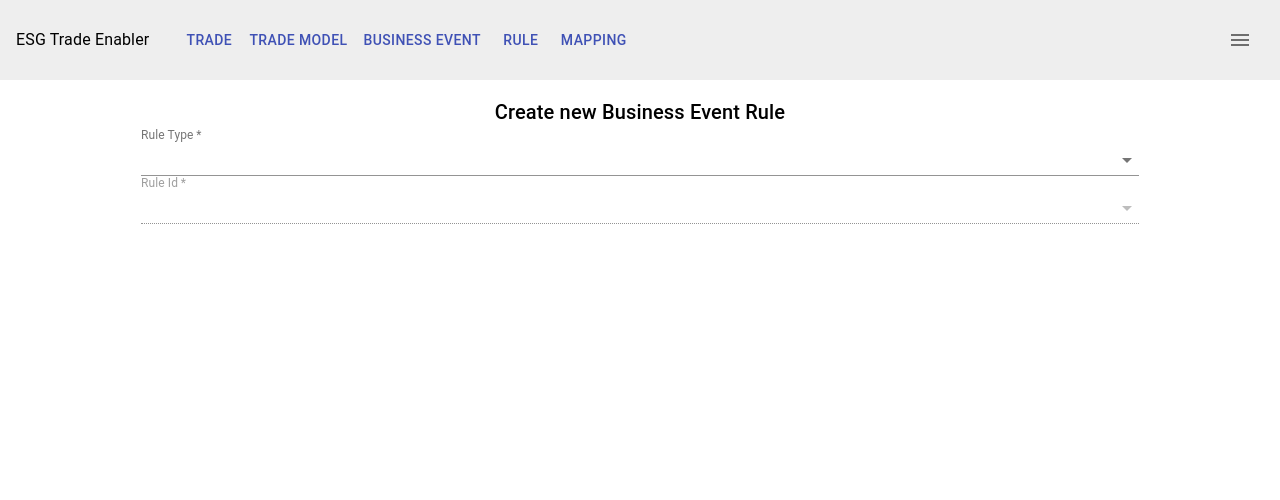
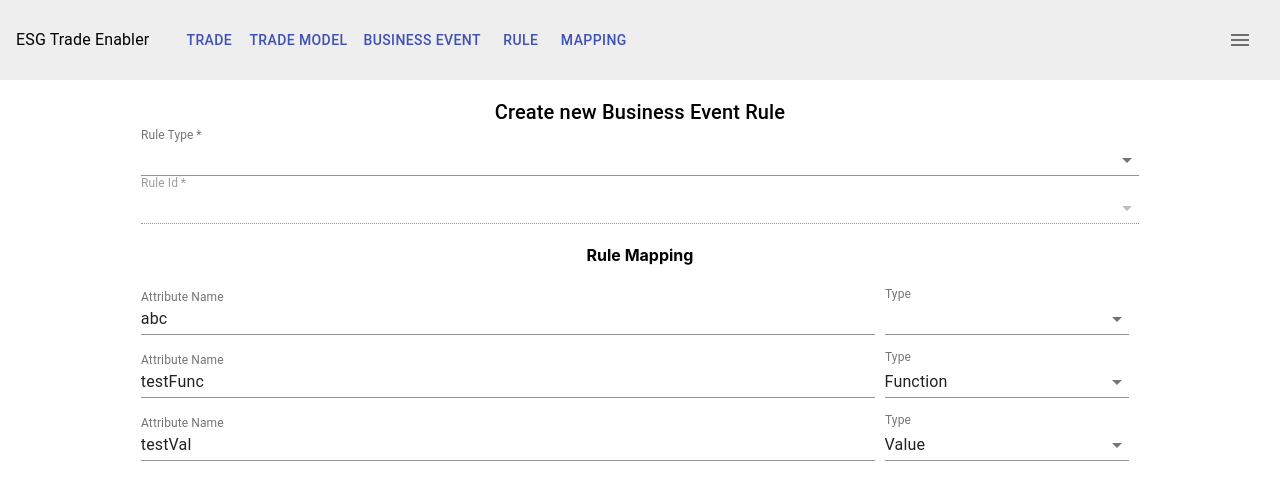
Before and after one commit to aashishmaheshwar/testyTemp, a React (Create React App) app: page /businessRuleMapper in a window 1280 px wide. Shown: the top 500 px of the page. Built offline with nearby package versions, Linux system fonts and the light colour scheme; what react-awesome-query-builder would draw is missing.

Commit message:
rule mapper - name and type added

```diff
--- a/src/components/BusinessRuleMapper.tsx
+++ b/src/components/BusinessRuleMapper.tsx
@@ -4,6 +4,7 @@ import { Form, Formik } from "formik";
 import React from "react";
 import { MockRuleIds, RuleTypes } from "../configs/RuleModel";
 import { BusinessRuleMapperInitialValues } from "../configs/RuleMapper";
+import RuleMapper from "./RuleMapper";
 
 const BusinessRuleMapper = ({ isNew = false }: { isNew: boolean }) => {
   return (
@@ -93,6 +94,7 @@ const BusinessRuleMapper = ({ isNew = false }: { isNew: boolean }) => {
                 onChange={(event: any, newValue: any | null) => {
                   setFieldValue("ruleId", newValue);
                   // trigger a GET call and get the rule for this ruleId /rule?ruleId=<string> API
+                  // setFieldValue("mapping", the array returned);
                 }}
                 options={MockRuleIds} // fetched asynchronously;
                 renderInput={(params: any) => (
@@ -107,6 +109,9 @@ const BusinessRuleMapper = ({ isNew = false }: { isNew: boolean }) => {
                 )}
                 disabled={!values.ruleType}
               />
+              {values.mapping?.length && (
+                <RuleMapper formikProps={formikProps} />
+              )}
             </Form>
           );
         }}
--- a/src/components/RuleMapper.tsx
+++ b/src/components/RuleMapper.tsx
@@ -1,37 +1,85 @@
 import React, { useEffect, useState } from "react";
 import { FieldArray, getIn, FormikProps } from "formik";
 import { BusinessRuleMapper, RuleAttributeMap } from "../configs/RuleMapper";
+import {
+  Box,
+  FormControl,
+  InputLabel,
+  MenuItem,
+  Select,
+  TextField,
+} from "@material-ui/core";
+import { useRuleModelStyles } from "./RuleModelStyles";
 
 type RuleMapperProps = {
-  ruleId: string;
   formikProps: FormikProps<BusinessRuleMapper>;
-  mappedData?: Array<RuleAttributeMap>;
 };
 
-const RuleMapper = ({ ruleId, mappedData, formikProps }: RuleMapperProps) => {
-  const [data, setData] = useState<Array<RuleAttributeMap>>([
-    // for testing
-    {
-      attributeName: "abc",
-    },
-    {
-      attributeName: "testFunc",
-      type: "function",
-      functionName: "translFunc",
-      functionArgs: ["val1", "val2"],
-    },
-    {
-      attributeName: "testVal",
-      type: "value",
-      mappedTo: "val3",
-    },
-  ]);
+const RuleMapper = ({ formikProps }: RuleMapperProps) => {
+  const { values, errors, touched, getFieldProps, setFieldValue } = formikProps;
+  const classes = useRuleModelStyles();
 
-  useEffect(() => {
-    // fetch the rule attributes here and transform it and setData here
-  }, [ruleId]);
+  return (
+    <>
+      <h4>Rule Mapping</h4>
+      <FieldArray name="mapping">
+        {({}) => {
+          return (
+            <>
+              <Box className={classes.attributeWrapper}>
+                {values.mapping.map((attribute, idx) => {
+                  const attributeName = `mapping[${idx}].attributeName`;
 
-  return <div>{data.map((attr, idx) => {})}</div>;
+                  const type = `mapping[${idx}].type`;
+                  const touchedType = getIn(touched, type);
+                  const errorType = getIn(errors, type);
+
+                  const onAttributeTypeChange = (event: any) => {
+                    const { value } = event.target;
+                    switch (value) {
+                      case "function":
+                        // setFieldValue(vals, []);
+                        break;
+                      case "value":
+                        // setFieldValue(length, "");
+                        break;
+                    }
+                    setFieldValue(type, value);
+                  };
+
+                  return (
+                    <Box key={idx}>
+                      <TextField
+                        margin="dense"
+                        label="Attribute Name"
+                        InputLabelProps={{
+                          shrink: true,
+                        }}
+                        value={getFieldProps(attributeName).value}
+                      />
+                      <FormControl error={Boolean(touchedType && errorType)}>
+                        <InputLabel shrink id={type}>
+                          Type
+                        </InputLabel>
+                        <Select
+                          labelId={type}
+                          {...getFieldProps(type)}
+                          onChange={onAttributeTypeChange}
+                        >
+                          <MenuItem value={"function"}>Function</MenuItem>
+                          <MenuItem value={"value"}>Value</MenuItem>
+                        </Select>
+                      </FormControl>
+                    </Box>
+                  );
+                })}
+              </Box>
+            </>
+          );
+        }}
+      </FieldArray>
+    </>
+  );
 };
 
 export default RuleMapper;
--- a/src/configs/RuleMapper.ts
+++ b/src/configs/RuleMapper.ts
@@ -27,5 +27,20 @@ export const BusinessRuleMapperInitialValues: BusinessRuleMapper = {
   ruleType: null,
   ruleId: null,
   // rule attributes for this rule ID is fetched and 'mapping' object must be built
-  mapping: [{ attributeName: "" }],
+  mapping: [
+    {
+      attributeName: "abc",
+    },
+    {
+      attributeName: "testFunc",
+      type: "function",
+      functionName: "translFunc",
+      functionArgs: ["val1", "val2"],
+    },
+    {
+      attributeName: "testVal",
+      type: "value",
+      mappedTo: "val3",
+    },
+  ],
 };
```
